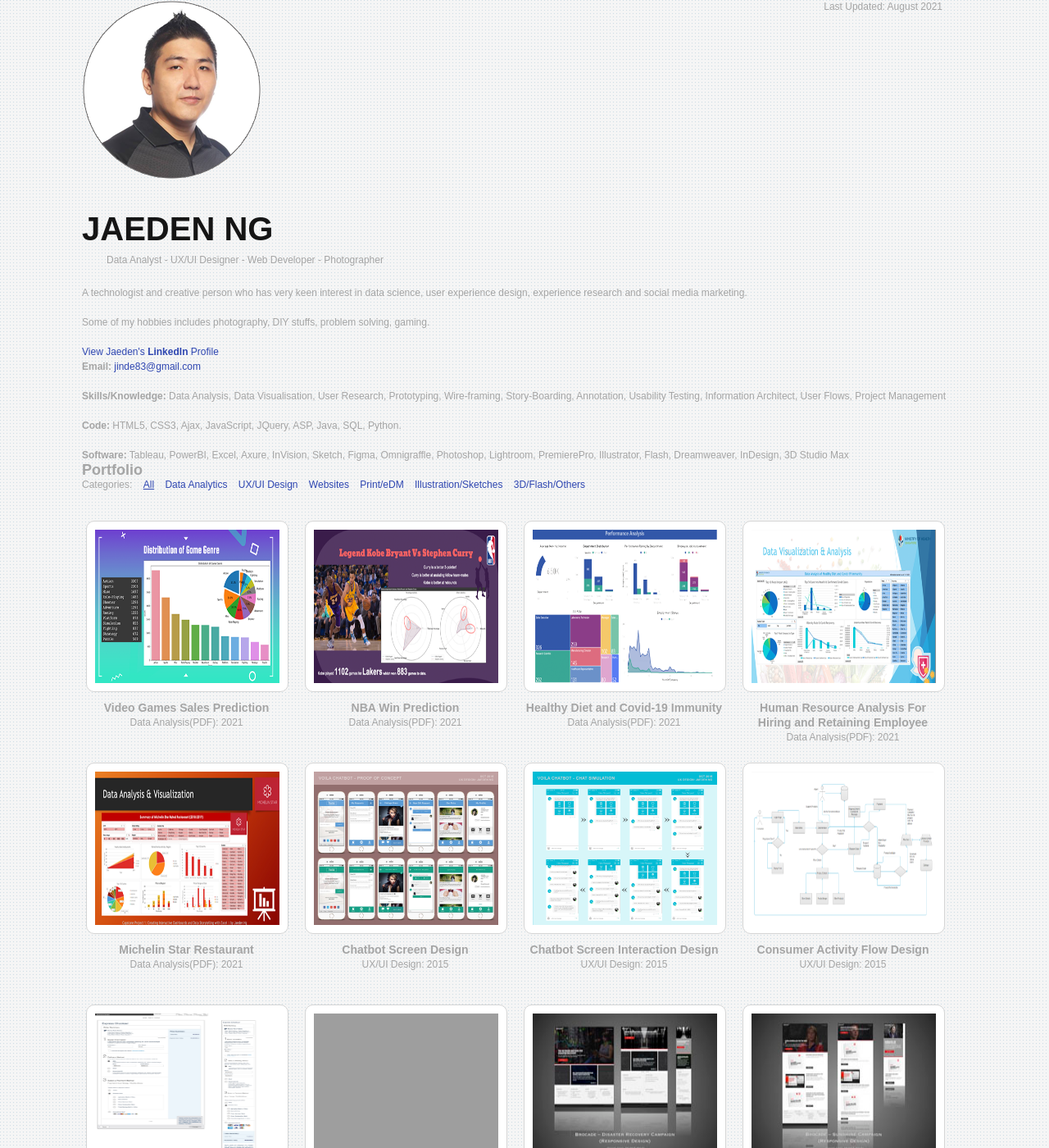
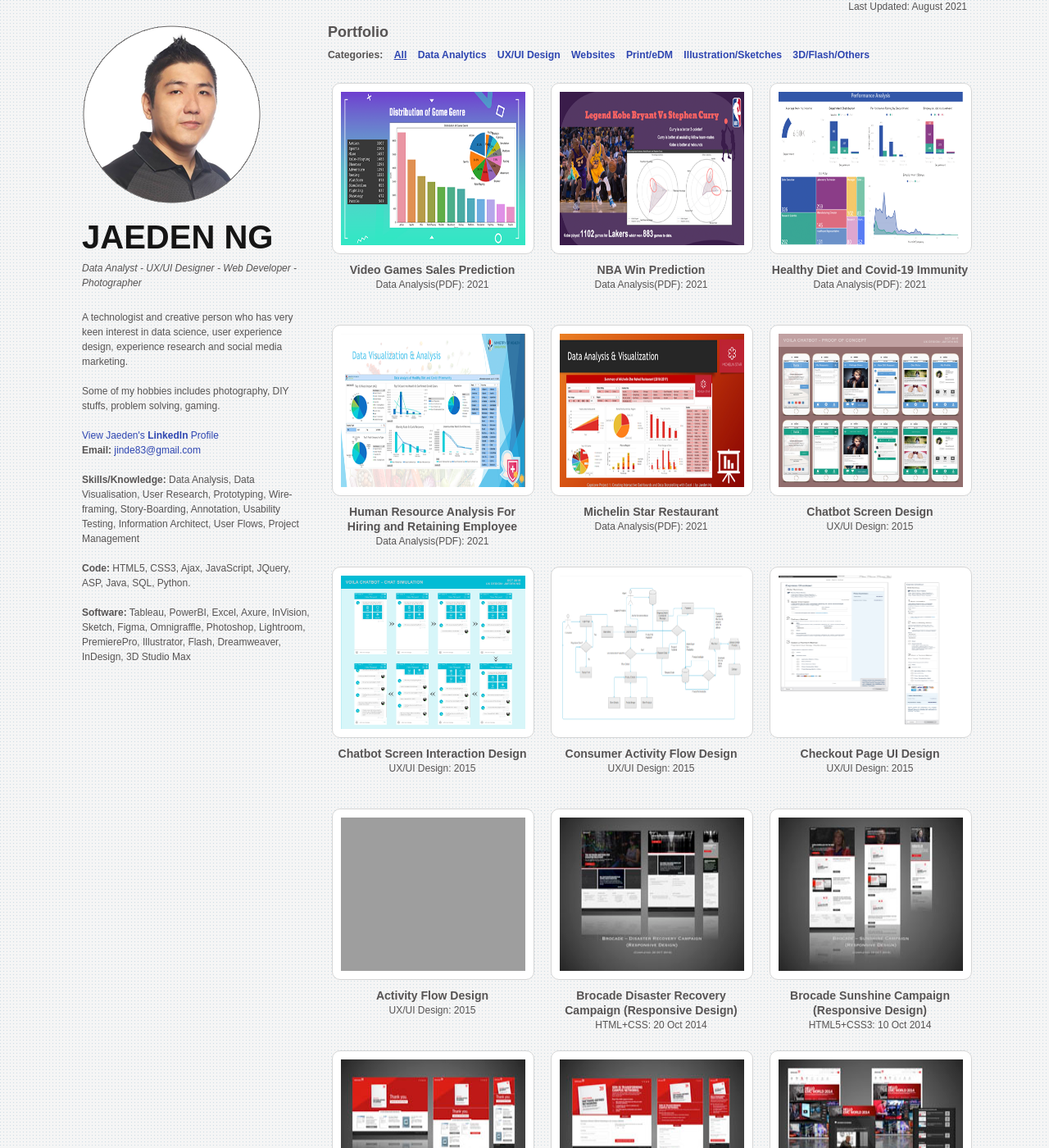
Before and after one commit to jaedenng/jaedenng.github.io, a Jekyll site: the page folio/index.html, which Jekyll copies as it is, in a window 1280 px wide and 1400 px high. Shown: the whole window at 82% size. Built offline with Jekyll 4.4.1, drawn with Linux system fonts in a browser that asks for light colours; nearby versions of some CDN libraries; grey boxes are pictures that could not be loaded.

Commit message:
Add files via upload

```diff
--- a/folio/css/styles.css
+++ b/folio/css/styles.css
@@ -17,32 +17,32 @@ div { position:relative }
 
 
 html{-webkit-font-smoothing:antialiased;}
-body{background:#f5f5f5 url("../images/bkg-pat.png") repeat scroll 0 0;font: 12px/1.5em Arial, Helvetica, sans-serif, "Arial Narrow";color:#a5a5a5;}
+body{background:#f5f5f5 url("../images/bkg-pat.png") repeat scroll 0 0;font: 12px/1.5em Arial, Helvetica, sans-serif, "Arial Narrow";color:#575454;}
 a{color:#2e46b1;text-decoration:none;}
 a:hover{color:#4da9e6; text-decoration:underline;}
 .column-clear{ clear:both;}
 .wrapper{ margin:0px auto; padding:0px;width:1080px;}
-.portfolio-content, .portfolio-area{width:1080px;}
-.title-page{font-size:40px;margin:50px 0px 60px 0px;color:#151515;}
+.portfolio-content{width:1080px;}
+.portfolio-area{width:75%; height: auto!important;}
+.title-page{font-size:40px; margin:30px 0px 80px 0px; color:#151515;}
 .goto{float:right;width:130px;margin:-80px 30px 0px 0px;}
-.contactr{float:right;width:350px;margin:-40px 30px 0px 0px; text-align: right;}
-.header-info{float:left;width:400px;margin: -40px 0px 0px 30px;}
-.top-info {
-	float: right;
-	position: absolute;
-	top: -1px;
-	right: 0;
-	width: 200px;
-	text-align: right;
-	margin: 0px 30px 0px 0px;
-}
+.contactr{float:right;width:300px;margin:-40px 30px 0px 0px; text-align: right;}
+.header-info{float:left;width:auto;margin: -60px 0px 0px 0px; font-style: italic;}
+.top-info { float: right; position: absolute; top: -1px; right: 0; width: 200px; text-align: right; margin: 0px 0px 30px 0px;}
+
+
+.wrapper-left{width: 280px; display: block; float: left; position: fixed; top: 30px;}
+.wrapper-right{width: 100%;  display: block; float: left; left: 300px; position: relative; top: 30px;}
+
+.profile-intro{display: block; float: left; width: 100%;}
+.profile-desc{display: block; float: left;  margin: 0px 30px 30px 0px;  width: 280px;}
 
 /**** PORTFOLIO STYLES*****/
-.portfolio-categ{margin-bottom:30px;}
-.portfolio-categ li{display:inline;margin-right:10px;}
+.portfolio-categ{margin:10px 0 20px 0;}
+.portfolio-categ li{display:inline;margin-right:10px; font-size: 1.02em; font-weight: bold;}
 .image-block{ display:block;position: relative;}
 .image-block img{border: 1px solid #d5d5d5; border-radius: 10px;background:#FFFFFF;padding:10px;}
-.image-block img:hover{border: 1px solid #A9CF54;box-shadow:0 0 5px #A9CF54;}
+.image-block img:hover{border: 1px solid #fd7403;box-shadow:0 0 5px #A9CF54;}
 .portfolio-area li{float: left;margin: 0 12px 20px 0;overflow: hidden;width: 245px;padding:5px; height: 265px;}
 .home-portfolio-text{margin-top:10px; text-align:center;}
 li.active a{ text-decoration:underline;}
```
